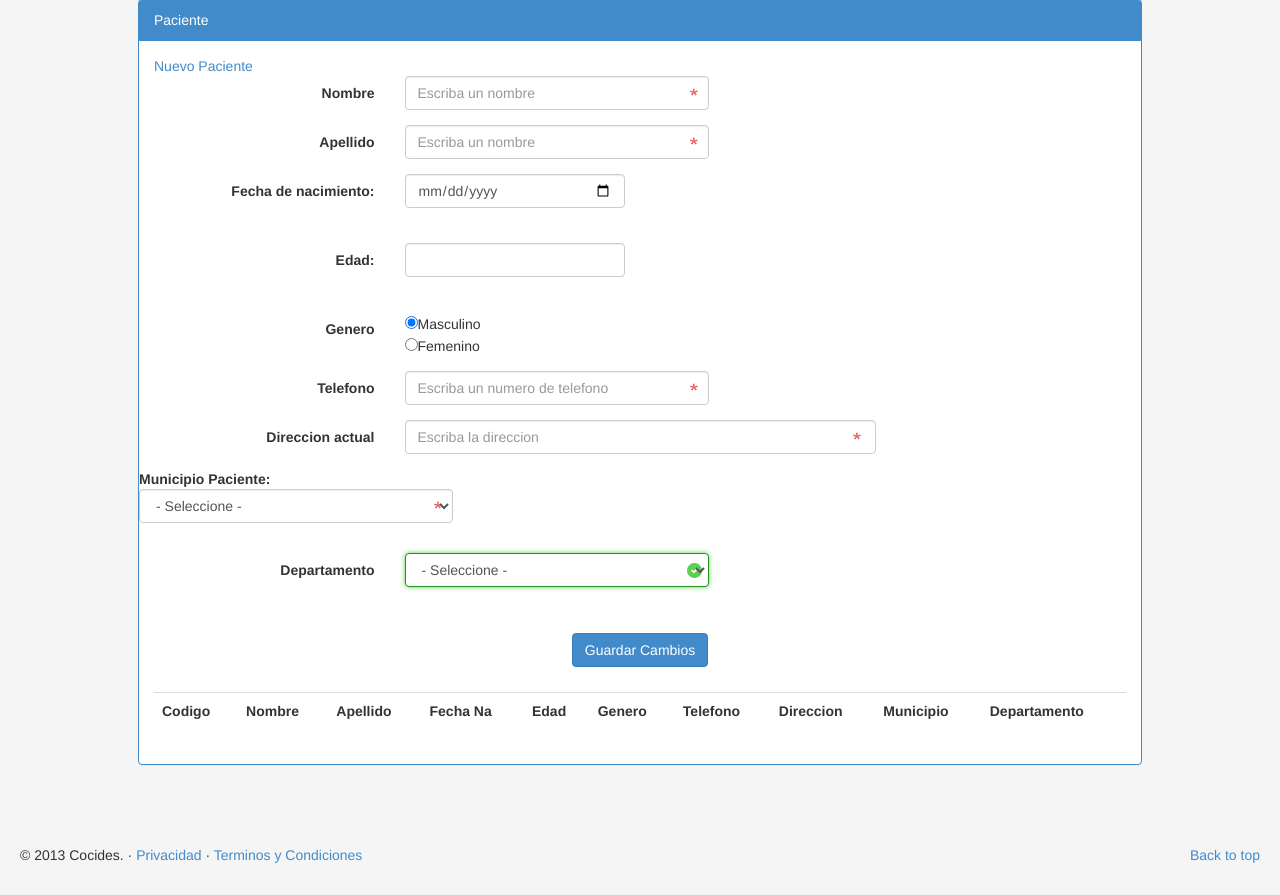
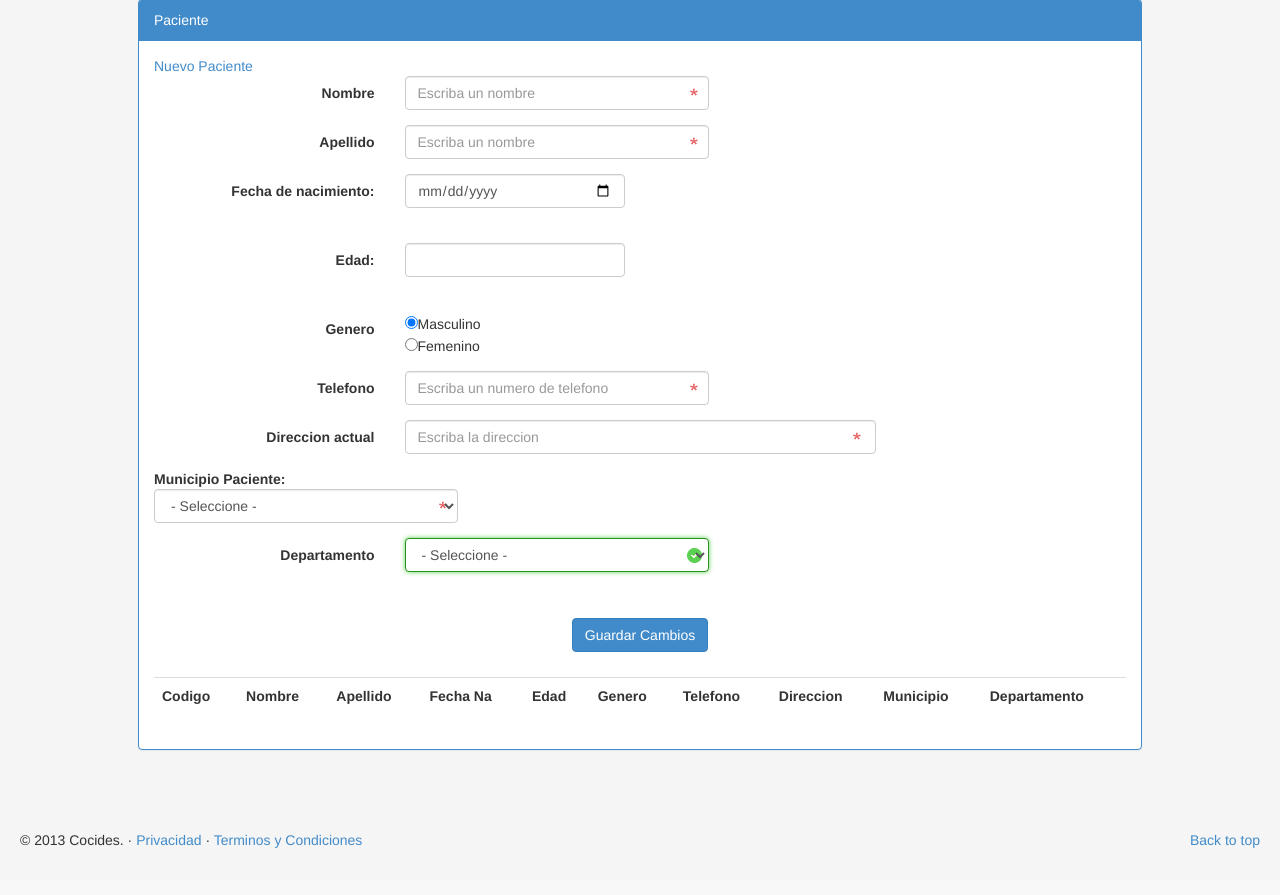
Before and after one commit to mgmh89/ONG, a PHP site: page /private_content/paciente.php in a window 1280 px wide. Shown: the part 114-1009 px from the top of the page. After the commit the page ends 962 px from the top, so only its background shows below. Run offline with PHP 8.4, Linux system fonts and the light colour scheme; the visitor is signed in with stand-in values (Sample User, id 1); data that the repository does not hold is empty.

Commit message:
ver si se solucionaron los errores

```diff
--- a/private_content/Paciente.php
+++ b/private_content/Paciente.php
@@ -172,7 +172,7 @@
                                     </div>
                                 </div>
 
-                                <div class="form-group">
+
                                     <div class="form-group">
                                         <div class="col-lg-4"><b>Municipio Paciente:</b><br />
                                             <select name="municipio_pa" class="form-control" required>
@@ -274,8 +274,6 @@
                                          <option value="Jutiapa">Jutiapa</option>
 
                                             </select>
-
-                                        </div>
 
                                     </div>
                                    </div>
--- a/private_content/agregarPaciente.php
+++ b/private_content/agregarPaciente.php
@@ -135,6 +135,7 @@
                                         </div>
 
                                     </div>
+
                                     <div class="form-group">
                                         <div class="col-lg-4"><b>Municipio Paciente:</b><br />
                                             <select name="municipio_pa" class="form-control" required>
@@ -242,7 +243,6 @@
 
                                     </div>
 
-                                     </div>
                                     <div class="form-group">
                                         <div class="col-lg-4"><b>Departamento Paciente:</b><br />
                                             <select name="departamento_pa" class="form-control" required>
```
